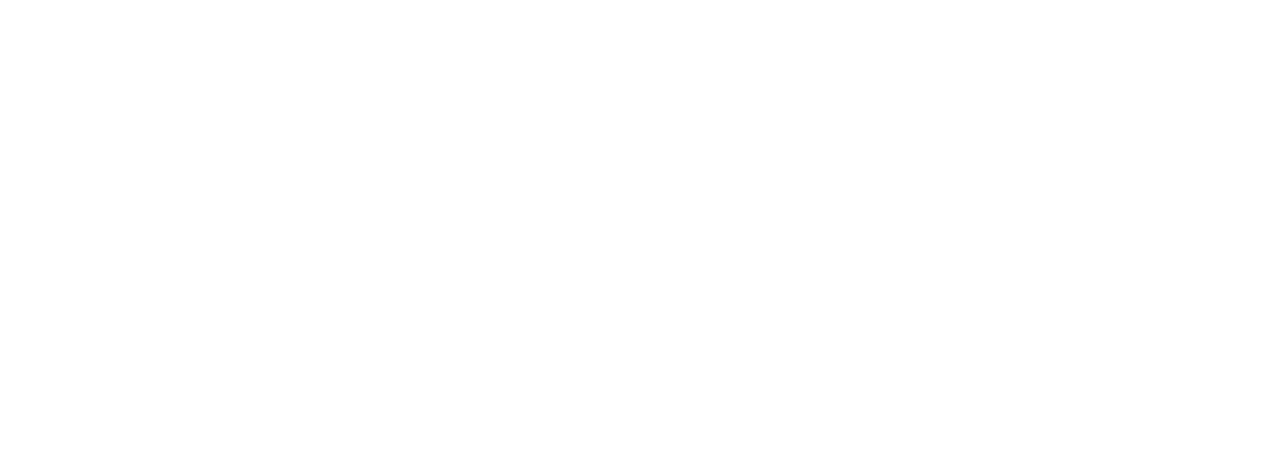
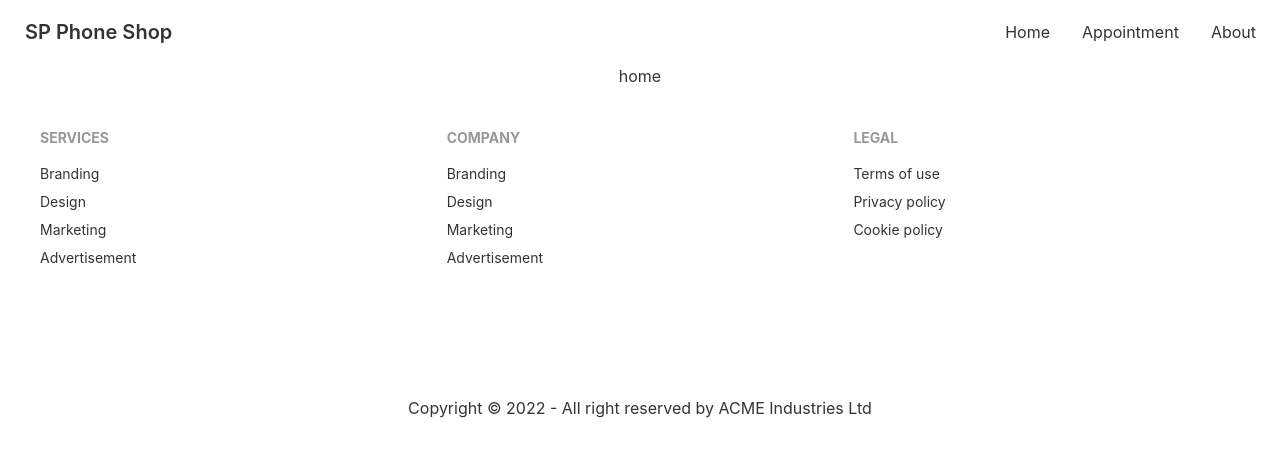
Before and after one commit to Mehnazahmed/stride-client, a React (Create React App) app: page / in a window 1280 px wide. Shown: the top 456 px of the page. Built offline with nearby package versions, Linux system fonts and the light colour scheme.

Commit message:
basic setup done

```diff
--- a/src/App.js
+++ b/src/App.js
@@ -1,9 +1,17 @@
 import logo from './logo.svg';
 import './App.css';
+import { RouterProvider } from 'react-router-dom';
+import router from './Routes/Routes/Routes';
+import { Toaster } from 'react-hot-toast';
 
 function App() {
   return (
     <div className="App">
+      <div className='max-w-[1440px] mx-auto'>
+      <RouterProvider router={router}></RouterProvider>
+      <Toaster></Toaster>
+
+    </div>
 
     </div>
   );
--- /dev/null
+++ b/src/Pages/Home/Home.js
@@ -0,0 +1,11 @@
+import React from 'react';
+
+const Home = () => {
+    return (
+        <div>
+            <h2>home</h2>
+        </div>
+    );
+};
+
+export default Home;
--- /dev/null
+++ b/src/Pages/Login/Login.js
@@ -0,0 +1,11 @@
+import React from 'react';
+
+const Login = () => {
+    return (
+        <div>
+
+        </div>
+    );
+};
+
+export default Login;
--- /dev/null
+++ b/src/Pages/Signup/Signup.js
@@ -0,0 +1,11 @@
+import React from 'react';
+
+const Signup = () => {
+    return (
+        <div>
+
+        </div>
+    );
+};
+
+export default Signup;
--- /dev/null
+++ b/src/Routes/Routes/Routes.js
@@ -0,0 +1,30 @@
+import Main from "../../layout/Main/Main";
+import Home from "../../Pages/Home/Home";
+import Login from "../../Pages/Login/Login";
+import Signup from "../../Pages/Signup/Signup";
+
+const { createBrowserRouter } = require("react-router-dom");
+
+const router =createBrowserRouter([
+    {
+        path: '/',
+        element: <Main></Main>,
+
+        children: [
+            {
+                path: '/',
+                element: <Home></Home>
+            },
+            {
+                path: '/login',
+                element: <Login></Login>
+            },
+            {
+                path: '/signup',
+                element: <Signup></Signup>
+            }
+
+        ]
+    }
+])
+export default router;
--- /dev/null
+++ b/src/Shared/Footer/Footer.js
@@ -0,0 +1,43 @@
+import React from 'react';
+import { Link } from 'react-router-dom';
+
+
+const Footer = () => {
+    return (
+        <footer
+        // style={{
+        //     background: `url(${footer})`,
+        //     backgroundSize: 'cover'
+        // }}
+        className=" p-10 ">
+
+  <div className='footer'>
+  <div>
+    <span className="footer-title">Services</span>
+    <Link to='/' className="link link-hover">Branding</Link>
+    <Link to='/' className="link link-hover">Design</Link>
+    <Link to='/' className="link link-hover">Marketing</Link>
+    <Link to='/' className="link link-hover">Advertisement</Link>
+  </div>
+  <div>
+    <span className="footer-title">Company</span>
+    <Link to='/' className="link link-hover">Branding</Link>
+    <Link to='/' className="link link-hover">Design</Link>
+    <Link to='/' className="link link-hover">Marketing</Link>
+    <Link to='/' className="link link-hover">Advertisement</Link>
+  </div>
+  <div>
+    <span className="footer-title">Legal</span>
+    <Link to='/' className="link link-hover">Terms of use</Link>
+    <Link to='/' className="link link-hover">Privacy policy</Link>
+    <Link to='/' className="link link-hover">Cookie policy</Link>
+  </div>
+  </div>
+  <div className='text-center mt-32'>
+    <p>Copyright © 2022 - All right reserved by ACME Industries Ltd</p>
+  </div>
+</footer>
+    );
+};
+
+export default Footer;
--- /dev/null
+++ b/src/Shared/Navbar/Navbar.js
@@ -0,0 +1,58 @@
+import React from 'react';
+import { Link } from 'react-router-dom';
+
+
+
+const Navbar = () => {
+    // const { user, logOut } = useContext(AuthContext)
+
+    // const handleLogOut = () => {
+    //     logOut()
+    //         .then(() => { })
+    //         .catch(err => console.log(err));
+    // }
+
+    const menuItems = <React.Fragment>
+        <li><Link to='/'>Home</Link></li>
+        <li><Link to='/appointment'>Appointment</Link></li>
+        <li><Link to='/about'>About</Link></li>
+        {/* {user?.uid ?
+            <>
+                <li><Link to='/dashboard'>Dashboard</Link></li>
+                <li><button onClick={handleLogOut}>Sign out</button></li>
+            </>
+            :
+            <li><Link to='/login'>Login</Link></li>
+        } */}
+
+
+
+    </React.Fragment>
+    return (
+        <div className="navbar bg-base-100 flex justify-between">
+        <div className="navbar-start">
+            <div className="dropdown">
+                <label tabIndex={0} className="btn btn-ghost lg:hidden">
+                    <svg xmlns="http://www.w3.org/2000/svg" className="h-5 w-5" fill="none" viewBox="0 0 24 24" stroke="currentColor"><path strokeLinecap="round" strokeLinejoin="round" strokeWidth="2" d="M4 6h16M4 12h8m-8 6h16" /></svg>
+                </label>
+                <ul tabIndex={0} className="menu menu-compact dropdown-content mt-3 p-2 shadow bg-base-100 rounded-box w-52">
+                    {menuItems}
+
+                </ul>
+            </div>
+            <Link to='/' className="btn btn-ghost normal-case text-xl">SP Phone Shop</Link>
+        </div>
+        <div className="navbar-center hidden lg:flex">
+            <ul className="menu menu-horizontal p-0">
+                {menuItems}
+            </ul>
+        </div>
+        <label htmlFor="dashboardDrawer" tabIndex={2} className="btn btn-ghost lg:hidden">
+            <svg xmlns="http://www.w3.org/2000/svg" className="h-5 w-5" fill="none" viewBox="0 0 24 24" stroke="currentColor"><path strokeLinecap="round" strokeLinejoin="round" strokeWidth="2" d="M4 6h16M4 12h8m-8 6h16" /></svg>
+        </label>
+
+    </div>
+    );
+};
+
+export default Navbar;
--- /dev/null
+++ b/src/layout/Main/Main.js
@@ -0,0 +1,17 @@
+import React from 'react';
+import { Outlet } from 'react-router-dom';
+import Footer from '../../Shared/Footer/Footer';
+import NavBar from '../../Shared/Navbar/Navbar';
+
+const Main = () => {
+    return (
+        <div>
+            <NavBar></NavBar>
+            <Outlet></Outlet>
+            <Footer></Footer>
+
+        </div>
+    );
+};
+
+export default Main;
--- a/tailwind.config.js
+++ b/tailwind.config.js
@@ -3,6 +3,21 @@
   content: [
     "./src/**/*.{js,jsx,ts,tsx}",
   ],
+  daisyui: {
+    themes: [
+      {
+        doctortheme: {
+          primary: "#0FCFEC",
+          secondary: "#19D3AE",
+          accent: "#3A4256",
+          neutral: "#3D4451",
+          "base-100": "#FFFFFF",
+
+        }
+      }
+    ]
+
+  },
   theme: {
     extend: {},
   },
```
